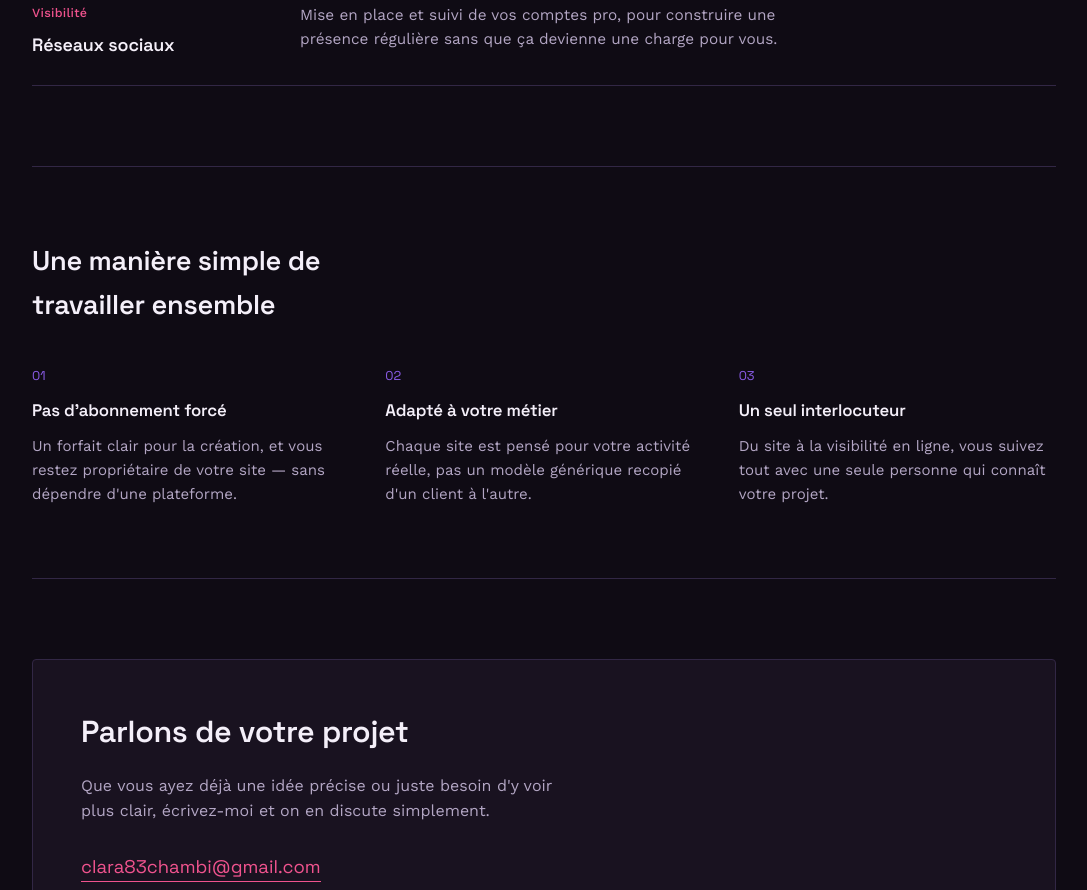
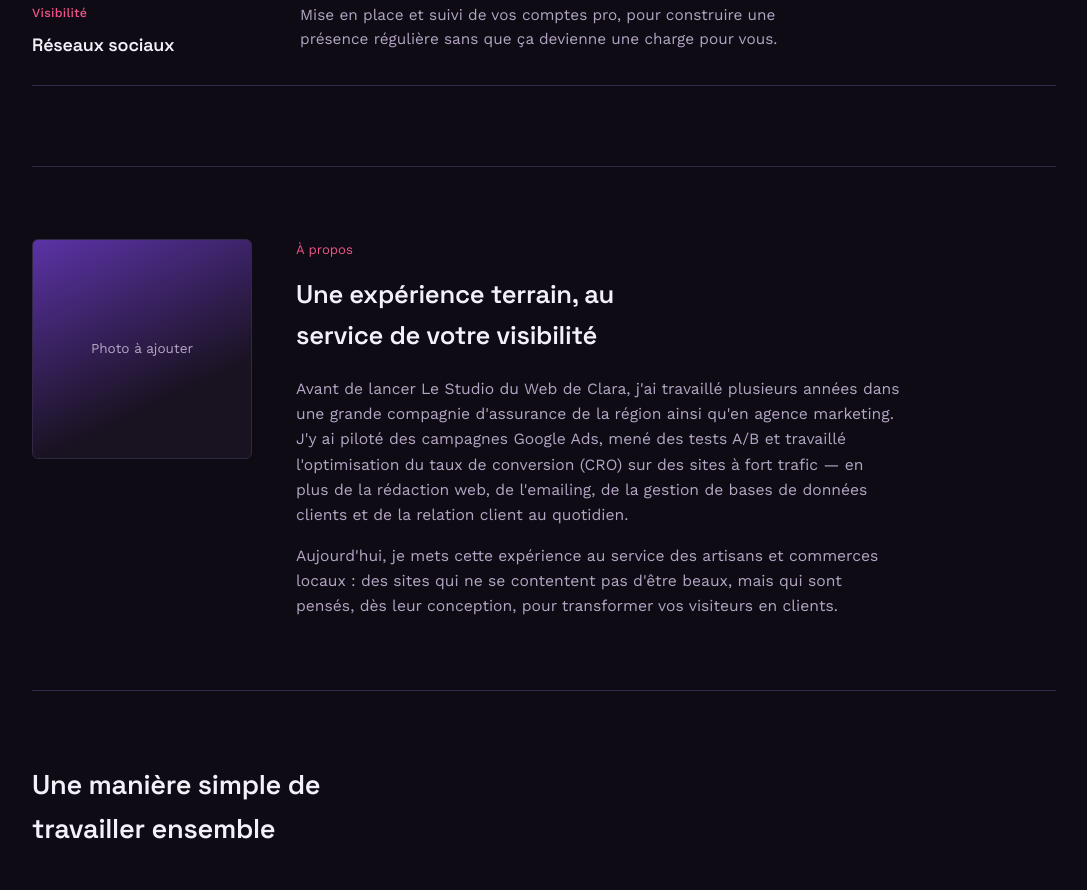
Before and after one commit to Clara-Chambi/StudioduWeb, a plain HTML site: page index.html in a window 1280 px wide. Shown: the part 1353-2243 px from the top of the page, without its empty margins (96-1183 px from the left). Drawn offline with nearby package versions, Linux system fonts and the light colour scheme.

Commit message:
Ajout d'une section à propos
Added an 'About' section with styling and content.

```diff
--- a/index.html
+++ b/index.html
@@ -226,6 +226,69 @@
     .service-row { grid-template-columns: 1fr; gap: 8px; }
   }
 
+  /* ABOUT */
+  section.about {
+    position: relative;
+    z-index: 2;
+    padding: 72px 0;
+    border-top: 1px solid var(--panel-line);
+    display: grid;
+    grid-template-columns: 220px 1fr;
+    gap: 44px;
+    align-items: start;
+  }
+
+  @media (max-width: 640px) {
+    section.about { grid-template-columns: 1fr; gap: 28px; }
+  }
+
+  .about-photo {
+    width: 100%;
+    aspect-ratio: 1 / 1;
+    border-radius: 6px;
+    overflow: hidden;
+    background: linear-gradient(155deg, var(--violet-deep), var(--panel) 70%);
+    border: 1px solid var(--panel-line);
+    display: flex;
+    align-items: center;
+    justify-content: center;
+  }
+
+  .about-photo img {
+    width: 100%;
+    height: 100%;
+    object-fit: cover;
+    display: block;
+  }
+
+  .about-photo-placeholder {
+    color: var(--text-muted);
+    font-size: 0.85rem;
+    text-align: center;
+    padding: 0 16px;
+  }
+
+  .about-kicker {
+    display: block;
+    font-size: 0.82rem;
+    color: var(--rose);
+    margin-bottom: 14px;
+  }
+
+  .about-text h2 {
+    font-size: 1.6rem;
+    margin-bottom: 20px;
+    max-width: 24ch;
+  }
+
+  .about-text p {
+    color: var(--text-muted);
+    font-size: 0.98rem;
+    max-width: 62ch;
+    margin-bottom: 16px;
+  }
+  .about-text p:last-child { margin-bottom: 0; }
+
   /* WHY */
   section.why {
     position: relative;
@@ -345,7 +408,7 @@
     <h1>Un site qui travaille pour vous, <em>pas l'inverse</em>.</h1>
     <p class="lead">Je conçois des sites rapides et sur mesure pour les artisans et commerces qui veulent être trouvés en ligne — sans abonnement mensuel à justifier, sans usine à gaz à gérer.</p>
     <div class="cta-row">
-      <a class="btn-primary" href="mailto:clara83chambi@gmail.com">Prendre Contact</a>
+      <a class="btn-primary" href="mailto:clara83chambi@gmail.com">Prendre contact</a>
       <a class="btn-secondary" href="#services">Voir les services</a>
     </div>
   </section>
@@ -379,6 +442,19 @@
     <div class="service-row">
       <h3><span class="tag">Visibilité</span>Réseaux sociaux</h3>
       <p>Mise en place et suivi de vos comptes pro, pour construire une présence régulière sans que ça devienne une charge pour vous.</p>
+    </div>
+  </section>
+
+  <section class="about">
+    <div class="about-photo">
+      <!-- Remplacez ce bloc par : <img src="clara.jpg" alt="Clara, fondatrice du Studio du Web de Clara"> -->
+      <span class="about-photo-placeholder">Photo à ajouter</span>
+    </div>
+    <div class="about-text">
+      <span class="about-kicker">À propos</span>
+      <h2>Une expérience terrain, au service de votre visibilité</h2>
+      <p>Avant de lancer Le Studio du Web de Clara, j'ai travaillé plusieurs années dans une grande compagnie d'assurance de la région ainsi qu'en agence marketing. J'y ai piloté des campagnes Google Ads, mené des tests A/B et travaillé l'optimisation du taux de conversion (CRO) sur des sites à fort trafic — en plus de la rédaction web, de l'emailing, de la gestion de bases de données clients et de la relation client au quotidien.</p>
+      <p>Aujourd'hui, je mets cette expérience au service des artisans et commerces locaux : des sites qui ne se contentent pas d'être beaux, mais qui sont pensés, dès leur conception, pour transformer vos visiteurs en clients.</p>
     </div>
   </section>
 
```
